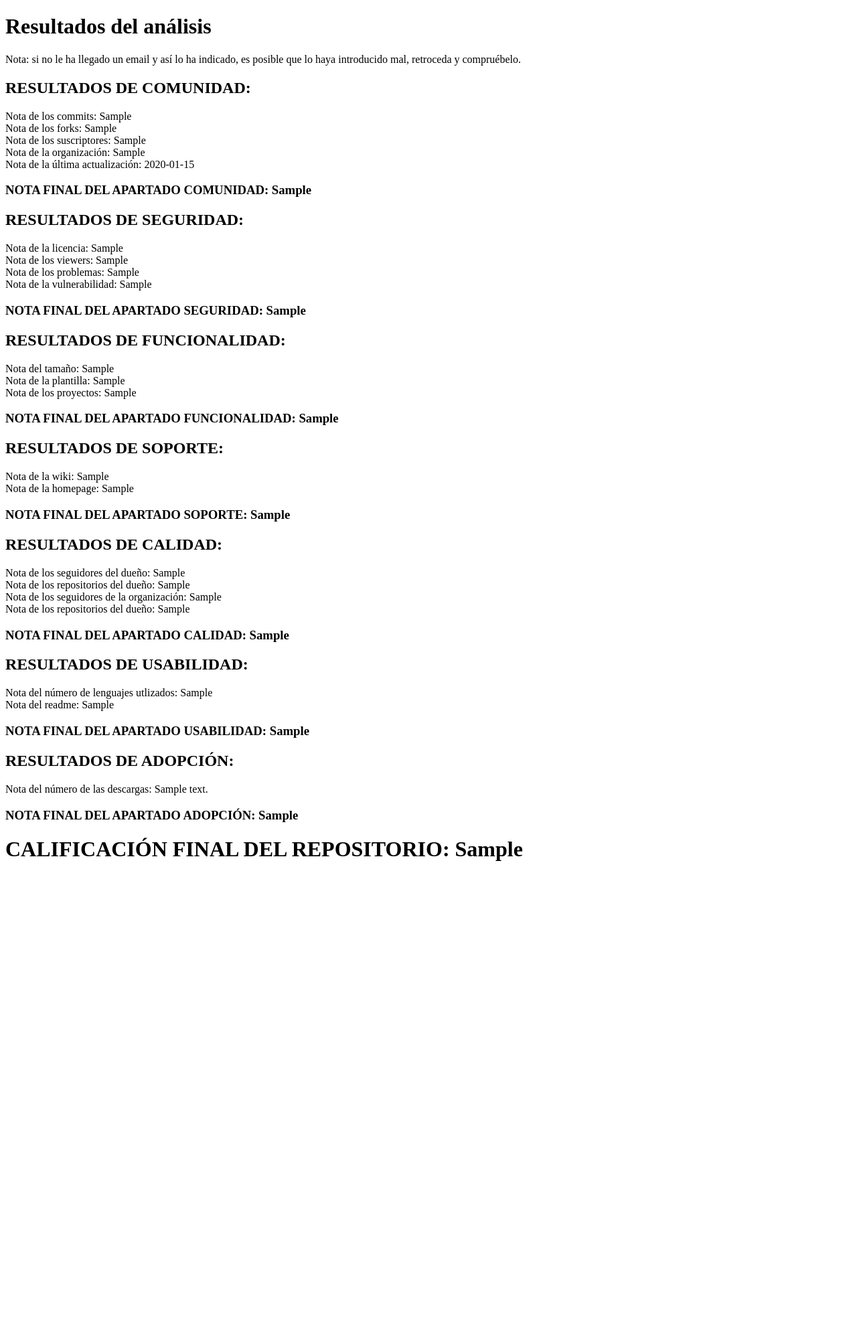
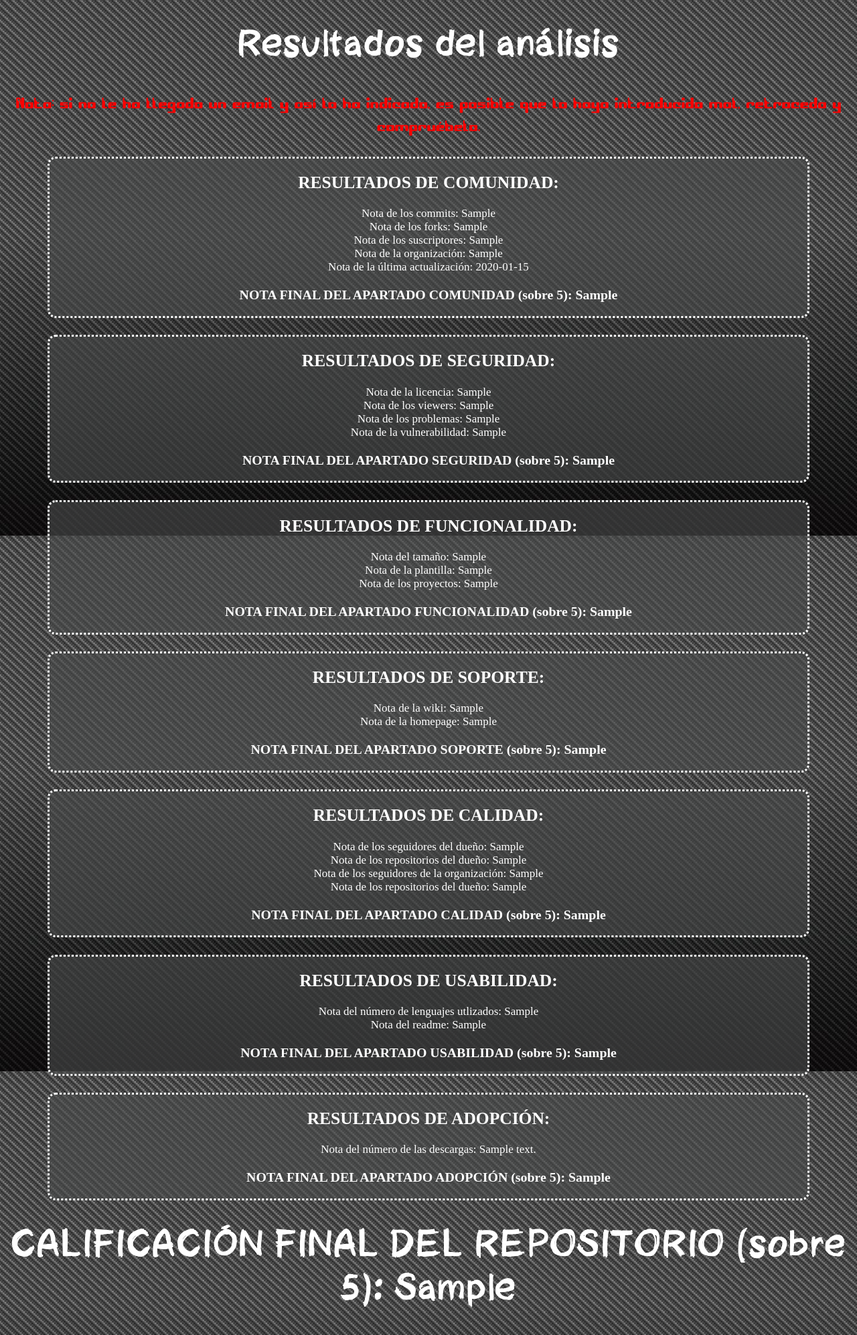
Before and after one commit to ivanmiguelmolinero/TFG, a Django app: template Django_BRR/OpenBRR/templates/OpenBRR/result.html in a window 1280 px wide. Shown: the whole page at 67% size. Before the commit the page ends 1286 px from the top, so only its background shows below. Run offline with Django 3.2, Linux system fonts and the light colour scheme; the template is opened without the code that fills it: most values are stand-ins (such as "Sample title", 1, 10 or a date in 2020); parts of the project's set-up code (start-up, migrations or seed data) failed here and were passed over.

Commit message:
Estilo terminado

```diff
--- /dev/null
+++ b/Django_BRR/OpenBRR/static/css/result.css
@@ -0,0 +1,47 @@
+@font-face{
+    font-family: FontTiza;
+    src: url(./Cheveuxdange.ttf);
+}
+
+@font-face{
+    font-family: ComputerFont;
+    src: url(./COMPUTERRobot.ttf);
+}
+
+body {
+    background-image: url('../img/fondo_result.jpg');
+    background-attachment:fixed;
+    background-position: center;
+    background-repeat: no-repeat;
+    background-size: cover;
+}
+
+h1 {
+    justify-content: center;
+    text-align: center;
+    font-family: FontTiza;
+    color: white;
+    font-size: 53px;
+}
+
+#nota {
+    text-align: center;
+    color: red;
+    font-family: ComputerFont;
+    font-size: 30px;
+}
+
+#result_content {
+    border-style: dotted;
+    border-radius: 12px;
+    border-color: #ffffff;
+    background-color: #4a4b4ba0;
+    margin-left: 5%;
+    margin-right: 5%;
+    margin-top:  2%;
+    padding-left:  3%;
+    padding-right:  3%;
+    font-size:  17px;
+    color: #ffffff;
+    text-align: center;
+}
--- a/Django_BRR/OpenBRR/templates/OpenBRR/repo_data.html
+++ b/Django_BRR/OpenBRR/templates/OpenBRR/repo_data.html
@@ -6,7 +6,7 @@
     <meta name="viewport" content="width=device-width, initial-scale=1.0">
     <script src="../../static/js/datos.js"></script>
     <link rel="stylesheet" href="../../static/css/data.css">
-    <title>Seguimos probando</title>
+    <title>Datos del repositorio</title>
 </head>
 <body onload="main();">
     <p id="botones">
--- a/Django_BRR/OpenBRR/templates/OpenBRR/result.html
+++ b/Django_BRR/OpenBRR/templates/OpenBRR/result.html
@@ -4,12 +4,14 @@
     <meta charset="UTF-8">
     <meta http-equiv="X-UA-Compatible" content="IE=edge">
     <meta name="viewport" content="width=device-width, initial-scale=1.0">
+    <link rel="stylesheet" href="../../static/css/result.css">
     <title>Resultados</title>
 </head>
 <body>
     <h1>Resultados del análisis</h1>
-    <p>Nota: si no le ha llegado un email y así lo ha indicado, es posible que lo haya introducido mal, retroceda y compruébelo.</p>
+    <p id="nota">Nota: si no le ha llegado un email y así lo ha indicado, es posible que lo haya introducido mal, retroceda y compruébelo.</p>
     <div>
+        <div id="result_content">
             <h2>RESULTADOS DE COMUNIDAD:</h2>
             {% with nota_commits=nota_commits nota_forks=nota_forks nota_suscriptores=nota_suscriptores nota_org=nota_org nota_update=nota_update nota_comunidad=nota_comunidad %}
                 <p>Nota de los commits: {{ nota_commits }} <br>
@@ -17,50 +19,63 @@
                 Nota de los suscriptores: {{ nota_suscriptores }} <br>
                 Nota de la organización: {{ nota_org }} <br>
                 Nota de la última actualización: {{ nota_update }} <br></p>
-            <h3>NOTA FINAL DEL APARTADO COMUNIDAD: {{ nota_comunidad }} <br></h3>
+                <h3>NOTA FINAL DEL APARTADO COMUNIDAD (sobre 5): {{ nota_comunidad }} <br></h3>
             {% endwith %}
+        </div>
+        <div id="result_content">
             <h2>RESULTADOS DE SEGURIDAD:</h2>
             {% with nota_licencia=nota_licencia nota_viewers=nota_viewers nota_problemas=nota_problemas nota_vulnerabilidad=nota_vulnerabilidad nota_seguridad=nota_seguridad %}
                 <p>Nota de la licencia: {{ nota_licencia }} <br>
                 Nota de los viewers: {{ nota_viewers }} <br>
                 Nota de los problemas: {{ nota_problemas }} <br>
                 Nota de la vulnerabilidad: {{ nota_vulnerabilidad }} <br></p>
-            <h3>NOTA FINAL DEL APARTADO SEGURIDAD: {{ nota_seguridad }}</h3>
+                <h3>NOTA FINAL DEL APARTADO SEGURIDAD (sobre 5): {{ nota_seguridad }}</h3>
             {% endwith %}
+        </div>
+        <div id="result_content">
             <h2>RESULTADOS DE FUNCIONALIDAD:</h2>
             {% with nota_tamaño=nota_tamaño nota_plantilla=nota_plantilla nota_proyectos=nota_proyectos nota_funcionalidad=nota_funcionalidad %}
                 <p>Nota del tamaño: {{ nota_tamaño }} <br>
                 Nota de la plantilla: {{ nota_plantilla }} <br>
                 Nota de los proyectos: {{ nota_proyectos }} <br></p>
-            <h3>NOTA FINAL DEL APARTADO FUNCIONALIDAD: {{ nota_funcionalidad }}</h3>
+                <h3>NOTA FINAL DEL APARTADO FUNCIONALIDAD (sobre 5): {{ nota_funcionalidad }}</h3>
             {% endwith %}
+        </div>
+        <div id="result_content">
             <h2>RESULTADOS DE SOPORTE:</h2>
             {% with nota_wiki=nota_wiki nota_homepage=nota_homepage nota_soporte=nota_soporte %}
                 <p>Nota de la wiki: {{ nota_wiki }} <br>
                 Nota de la homepage: {{ nota_homepage }} <br></p>
-            <h3>NOTA FINAL DEL APARTADO SOPORTE: {{ nota_soporte }}</h3>
+                <h3>NOTA FINAL DEL APARTADO SOPORTE (sobre 5): {{ nota_soporte }}</h3>
             {% endwith %}
+        </div>
+        <div id="result_content">
         <h2>RESULTADOS DE CALIDAD:</h2>
             {% with nota_seguidores_own=nota_seguidores_own nota_repositorios_own=nota_repositorios_own nota_seguidores_org=nota_seguidores_org nota_repositorios_org=nota_repositorios_org nota_calidad=nota_calidad %}
                 <p>Nota de los seguidores del dueño: {{ nota_seguidores_own }} <br>
                 Nota de los repositorios del dueño: {{ nota_repositorios_own }} <br>
                 Nota de los seguidores de la organización: {{ nota_seguidores_org }} <br>
                 Nota de los repositorios del dueño: {{ nota_repositorios_org }}</p>
-            <h3>NOTA FINAL DEL APARTADO CALIDAD: {{ nota_calidad }}</h3>
+                <h3>NOTA FINAL DEL APARTADO CALIDAD (sobre 5): {{ nota_calidad }}</h3>
             {% endwith %}
+        </div>
+        <div id="result_content">
             <h2>RESULTADOS DE USABILIDAD:</h2>
             {% with nota_num_lenguajes=nota_num_lenguajes nota_readme=nota_readme nota_usabilidad=nota_usabilidad %}
                 <p>Nota del número de lenguajes utlizados: {{ nota_num_lenguajes }} <br>
                 Nota del readme: {{ nota_readme }} <br></p>
-            <h3>NOTA FINAL DEL APARTADO USABILIDAD: {{ nota_usabilidad }}</h3>
+                <h3>NOTA FINAL DEL APARTADO USABILIDAD (sobre 5): {{ nota_usabilidad }}</h3>
             {% endwith %}
+        </div>
+        <div id="result_content">
             <h2>RESULTADOS DE ADOPCIÓN:</h2>
             {% with nota_descargas=nota_descargas nota_adopcion=nota_adopcion %}
                 <p>Nota del número de las descargas: {{ nota_descargas }} <br></p>
-            <h3>NOTA FINAL DEL APARTADO ADOPCIÓN: {{ nota_adopcion }}</h3>
+                <h3>NOTA FINAL DEL APARTADO ADOPCIÓN (sobre 5): {{ nota_adopcion }}</h3>
             {% endwith %}
+        </div>
         {% with nota_final=nota_final %}
-            <h1>CALIFICACIÓN FINAL DEL REPOSITORIO: {{ nota_final }}</h1>
+            <h1>CALIFICACIÓN FINAL DEL REPOSITORIO (sobre 5): {{ nota_final }}</h1>
         {% endwith %}
     </div>
 </body>
```
Also changed, not shown: Django_BRR/OpenBRR/views.py (+7 -7 lines), Django_BRR/OpenBRR/static/css/COMPUTERRobot.ttf (added), Django_BRR/OpenBRR/static/css/Cheveuxdange.ttf (added), Django_BRR/OpenBRR/static/img/fondo_result.jpg (added). Lines whose indentation alone changed are shown as unchanged.
